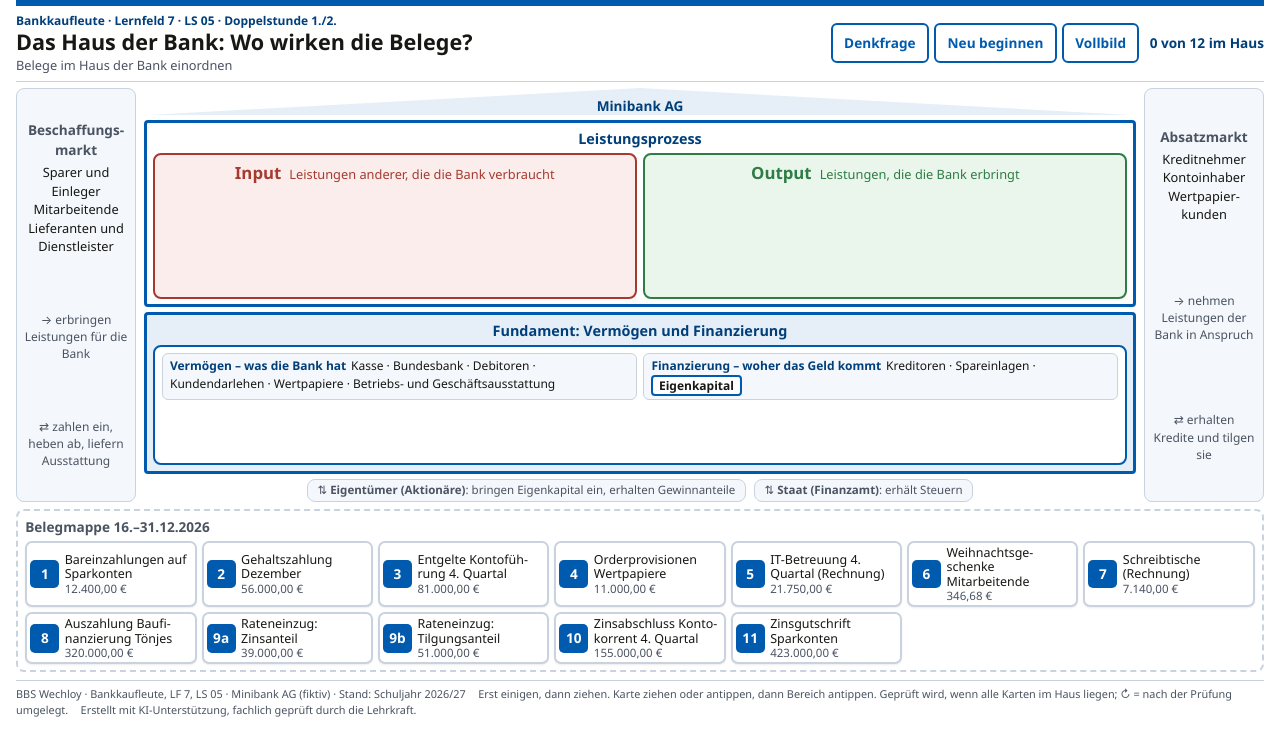
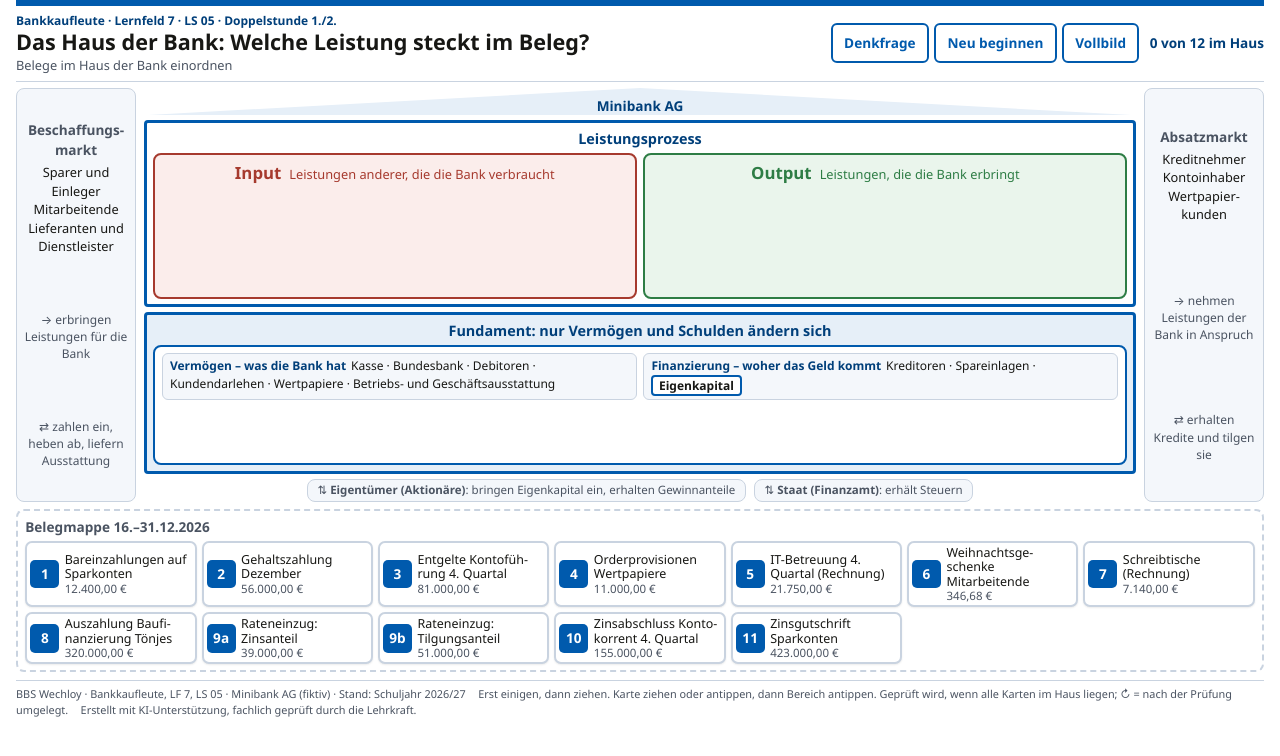
Before and after one commit to juwechloy/lf7-ls05, a plain HTML site: page haus-der-bank.html in a window 1280 px wide. Drawn offline with Linux system fonts and the light colour scheme.

Commit message:
Add files via upload

```diff
--- a/haus-der-bank.html
+++ b/haus-der-bank.html
@@ -3,7 +3,7 @@
 <head>
 <meta charset="utf-8">
 <meta name="viewport" content="width=device-width, initial-scale=1">
-<title>Haus der Bank: Wo wirken die Belege? | BBS Wechloy</title>
+<title>Haus der Bank: Welche Leistung steckt im Beleg? | BBS Wechloy</title>
 <style>
 /* Basisvorlage BBS Wechloy Lernelemente. Keine externen Ressourcen einbinden. */
 :root{
@@ -147,7 +147,7 @@ button.zweit[aria-pressed="true"],button.zweit[aria-pressed="true"]:hover{backgr
   <header class="kopf">
     <div>
       <p class="kontext">Bankkaufleute · Lernfeld 7 · LS 05 · Doppelstunde 1./2.</p>
-      <h1>Das Haus der Bank: Wo wirken die Belege?</h1>
+      <h1>Das Haus der Bank: Welche Leistung steckt im Beleg?</h1>
       <p class="leitfrage">Belege im Haus der Bank einordnen</p>
     </div>
     <div class="leiste" role="toolbar" aria-label="Bedienung">
@@ -190,8 +190,8 @@ button.zweit[aria-pressed="true"],button.zweit[aria-pressed="true"]:hover{backgr
           </section>
           <div class="erfolgsband" aria-live="polite"><span>Ertrag mehrt ↑ das Eigenkapital</span><span aria-hidden="true">·</span><span>Aufwand mindert ↓ das Eigenkapital</span><span aria-hidden="true">·</span><span>Fundament allein: Eigenkapital =</span></div>
           <div class="erfolgsband2" aria-live="polite"><span>Erfolg = Ertrag − Aufwand</span><span aria-hidden="true">·</span><span>Ertrag &gt; Aufwand: Gewinn, Eigenkapital ↑</span><span aria-hidden="true">·</span><span>Aufwand &gt; Ertrag: Verlust, Eigenkapital ↓</span></div>
-          <section class="stock fundament" aria-label="Fundament: Vermögen und Finanzierung">
-            <h2>Fundament: Vermögen und Finanzierung</h2>
+          <section class="stock fundament" aria-label="Fundament: nur Vermögen und Schulden ändern sich">
+            <h2>Fundament: nur Vermögen und Schulden ändern sich</h2>
             <div class="zone fund" data-zone="fund" role="group" aria-label="Fundament">
               <div class="konten">
                 <div><strong>Vermögen – was die Bank hat</strong>Kasse · Bundesbank · Debitoren · Kundendarlehen · Wertpapiere · Betriebs- und Geschäftsausstattung</div>
```
Also changed, not shown: index.html (+1 -1 lines), 1 other file.
